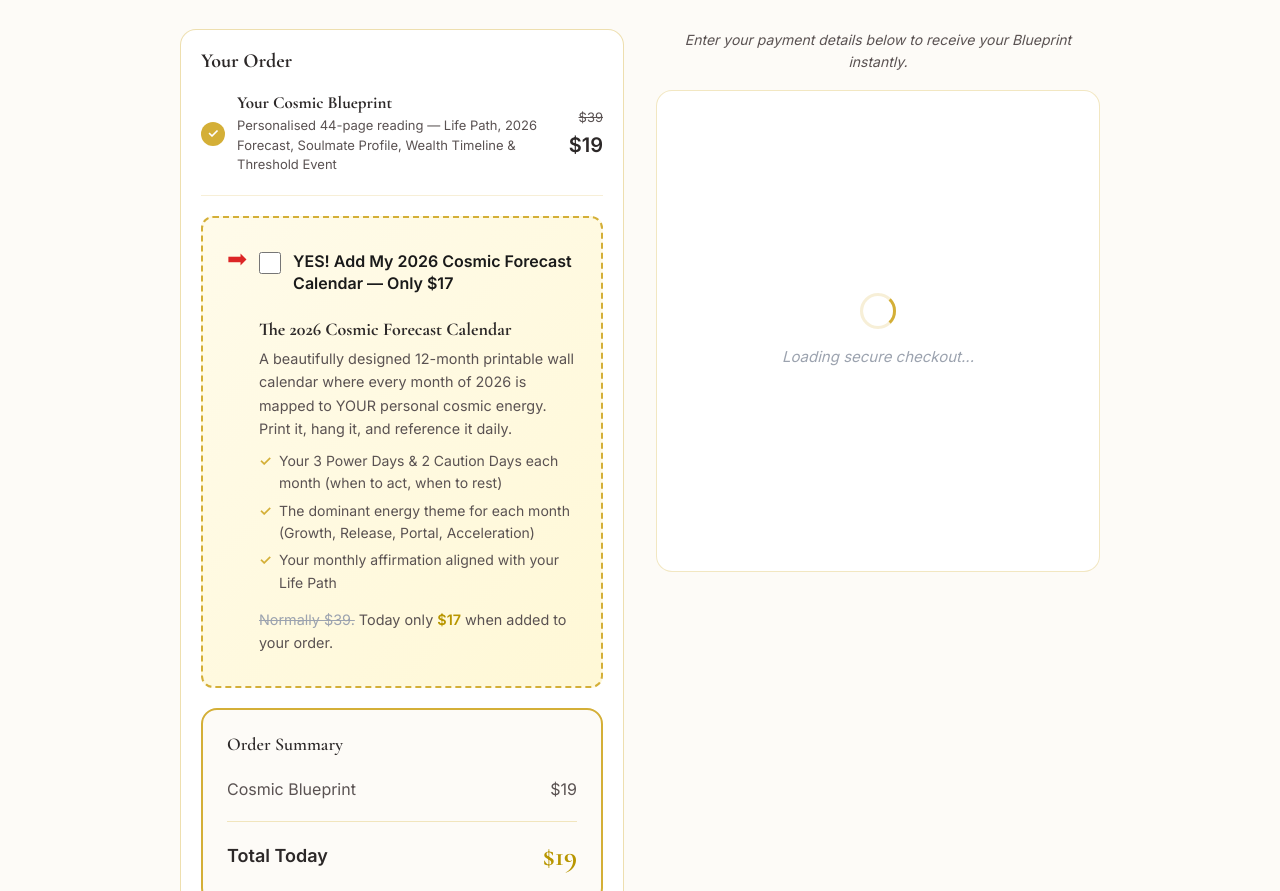
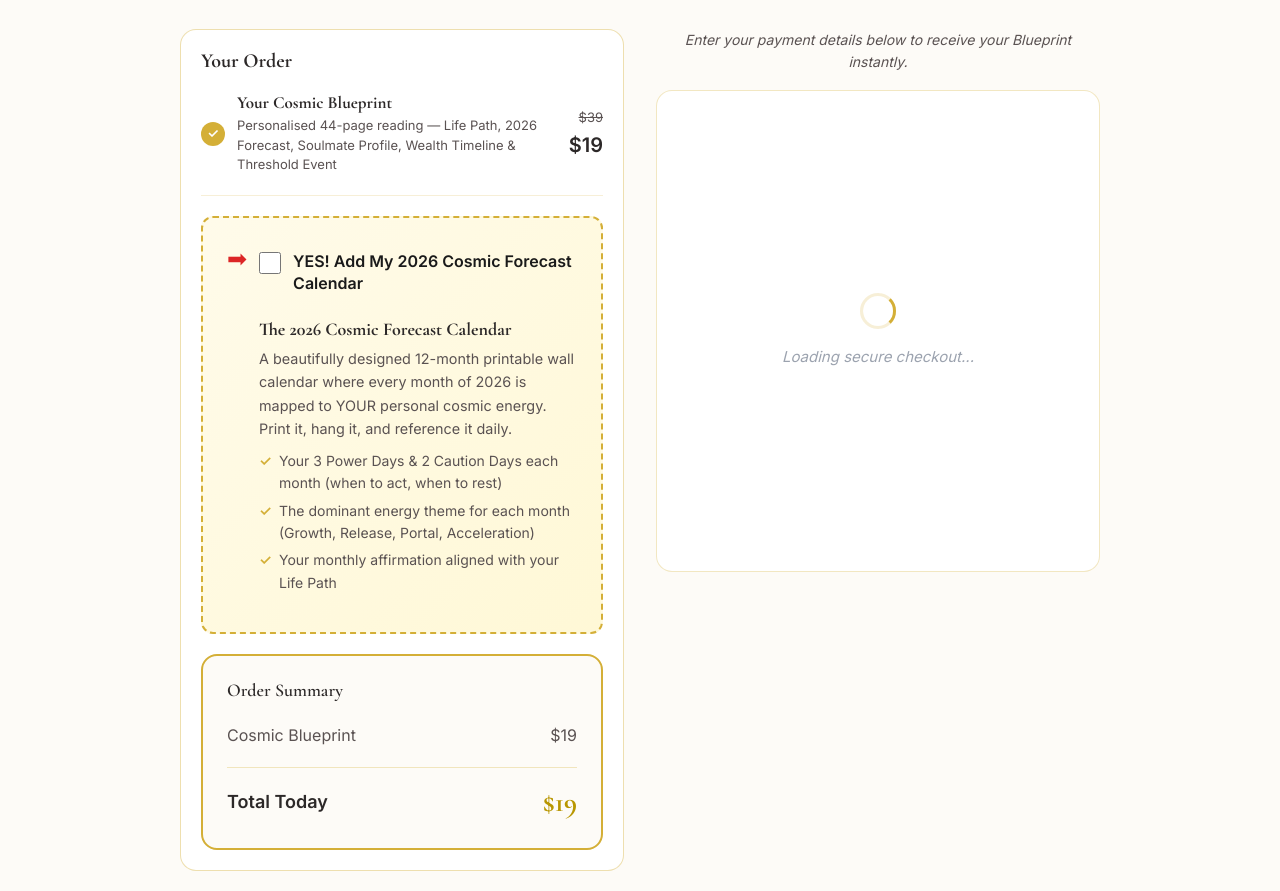
Before and after one commit to itsewandavies/star-signal, a website: page checkout.html in a window 1280 px wide. Shown: the part 209-1100 px from the top of the page. Drawn offline with nearby package versions, Linux system fonts and the light colour scheme.

Commit message:
Remove price labels from bump card — show only in order summary when selected

```diff
--- a/checkout.html
+++ b/checkout.html
@@ -668,7 +668,7 @@
                         <span class="bump-arrow">➡</span>
                         <label class="bump-checkbox-label">
                             <input type="checkbox" id="bumpCheckbox" onchange="updateTotal()">
-                            <span class="bump-cta-text">YES! Add My 2026 Cosmic Forecast Calendar — Only $17</span>
+                            <span class="bump-cta-text">YES! Add My 2026 Cosmic Forecast Calendar</span>
                         </label>
                     </div>
                     <div class="bump-body">
@@ -679,7 +679,6 @@
                             <li>The dominant energy theme for each month (Growth, Release, Portal, Acceleration)</li>
                             <li>Your monthly affirmation aligned with your Life Path</li>
                         </ul>
-                        <p class="bump-price-line"><span class="original" style="text-decoration: line-through; color: #9CA3AF;">Normally $39.</span> Today only <strong style="color: var(--accent-gold-dark);">$17</strong> when added to your order.</p>
                     </div>
                 </div>
 
```
